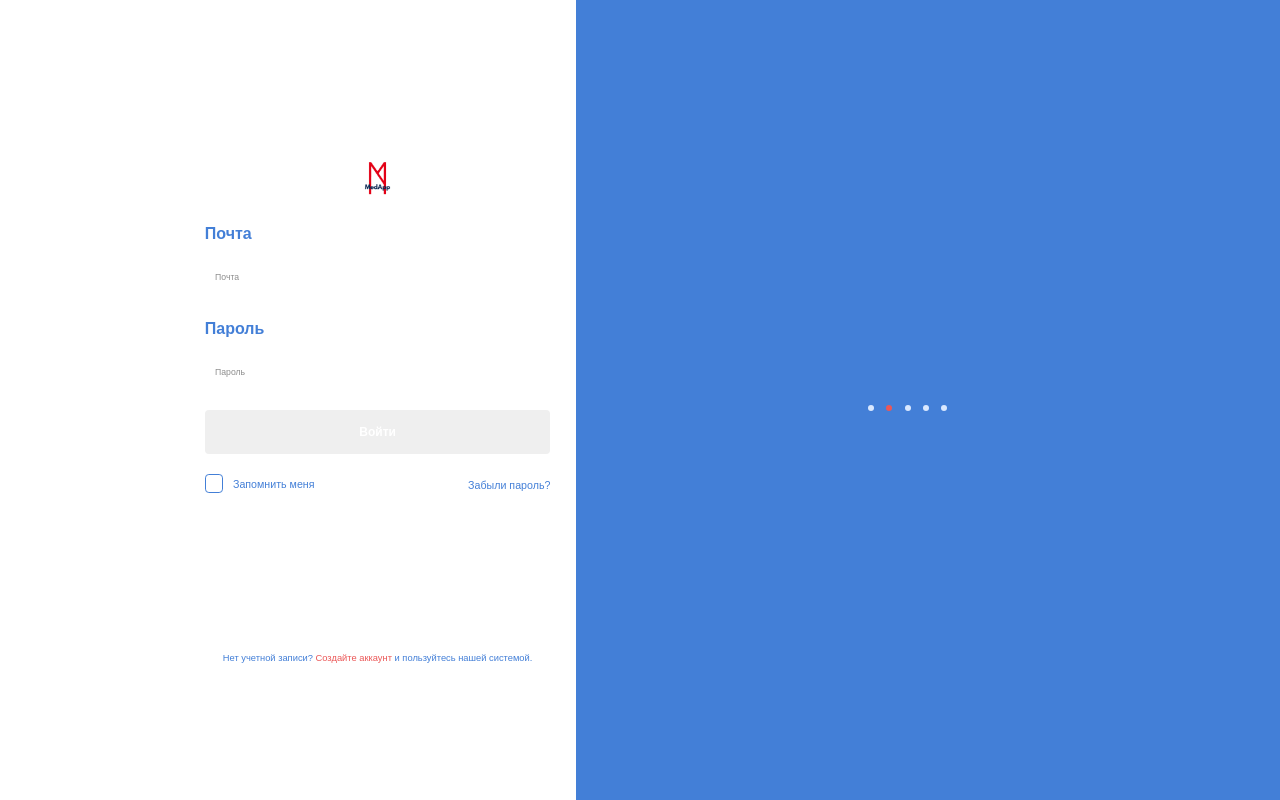
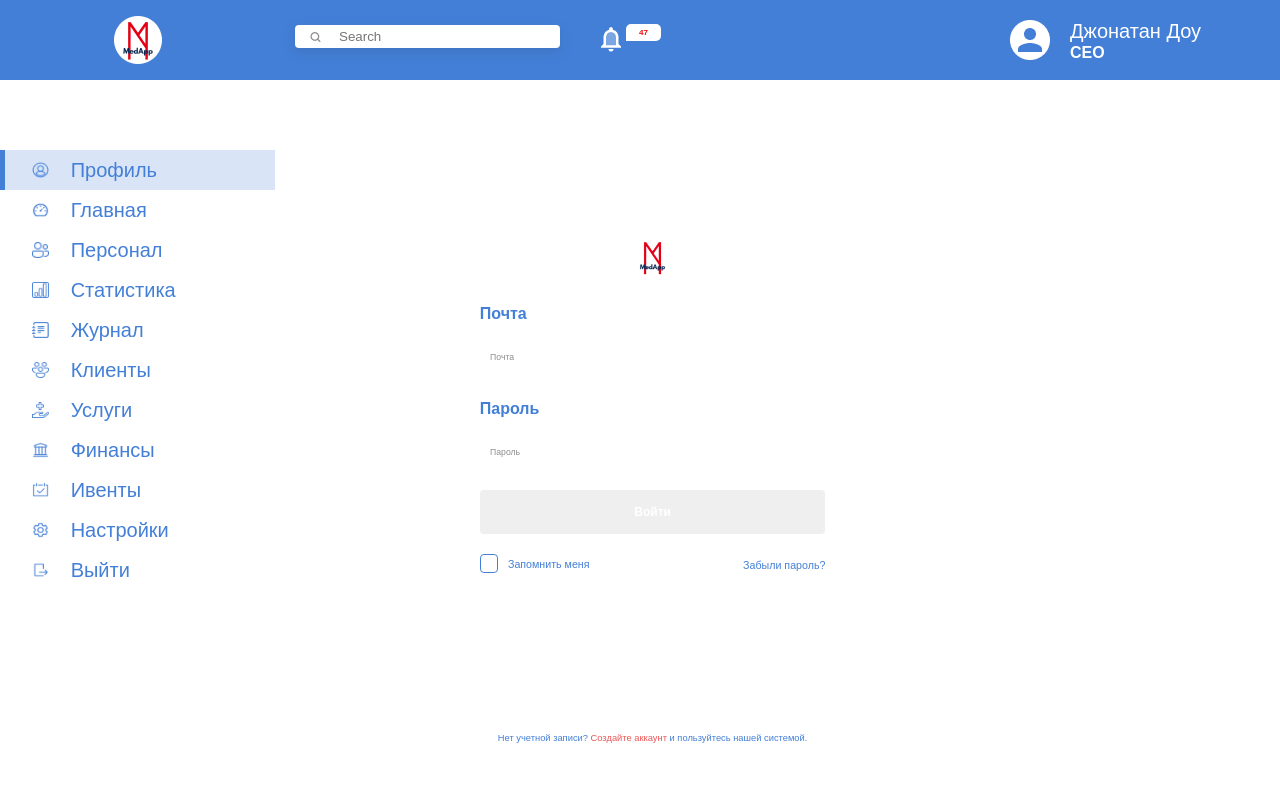
Before and after one commit to abelsharman/medFront, a Vue app: page / in a window 1280 px wide. Shown: the top 800 px of the page. Built offline with nearby package versions, Linux system fonts and the light colour scheme.

Commit message:
Update App.vue

```diff
--- a/src/App.vue
+++ b/src/App.vue
@@ -1,12 +1,33 @@
 <template>
   <div id="app">
-    <router-view/>
+    <Header></Header>
+    <div class="flex">
+      <SideBar></SideBar>
+      <router-view/>
+    </div>
   </div>
 </template>
-
-<style>
+<script>
+import Header from "@/components/Header";
+import SideBar from "@/components/SideBar";
+export default {
+  name: "app",
+  components: {
+    SideBar,
+    Header,
+  }
+}
+</script>
+<style lang="scss">
 #app {
-  -webkit-font-smoothing: antialiased;
-  -moz-osx-font-smoothing: grayscale;
+  font-family: Proxima Nova, sans-serif;
+  font-style: normal;
+  font-weight: normal;
+}
+a{
+  text-decoration: none !important;
+}
+.flex{
+  display: flex;
 }
 </style>
```
